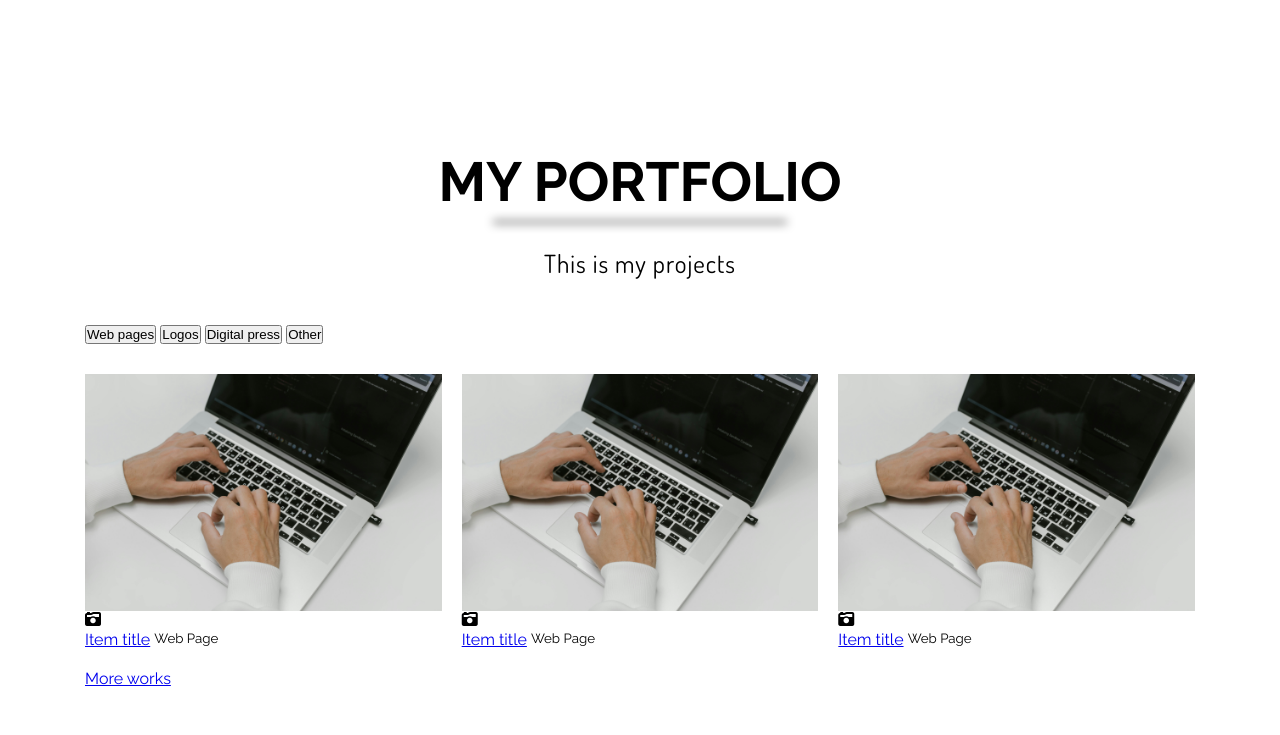
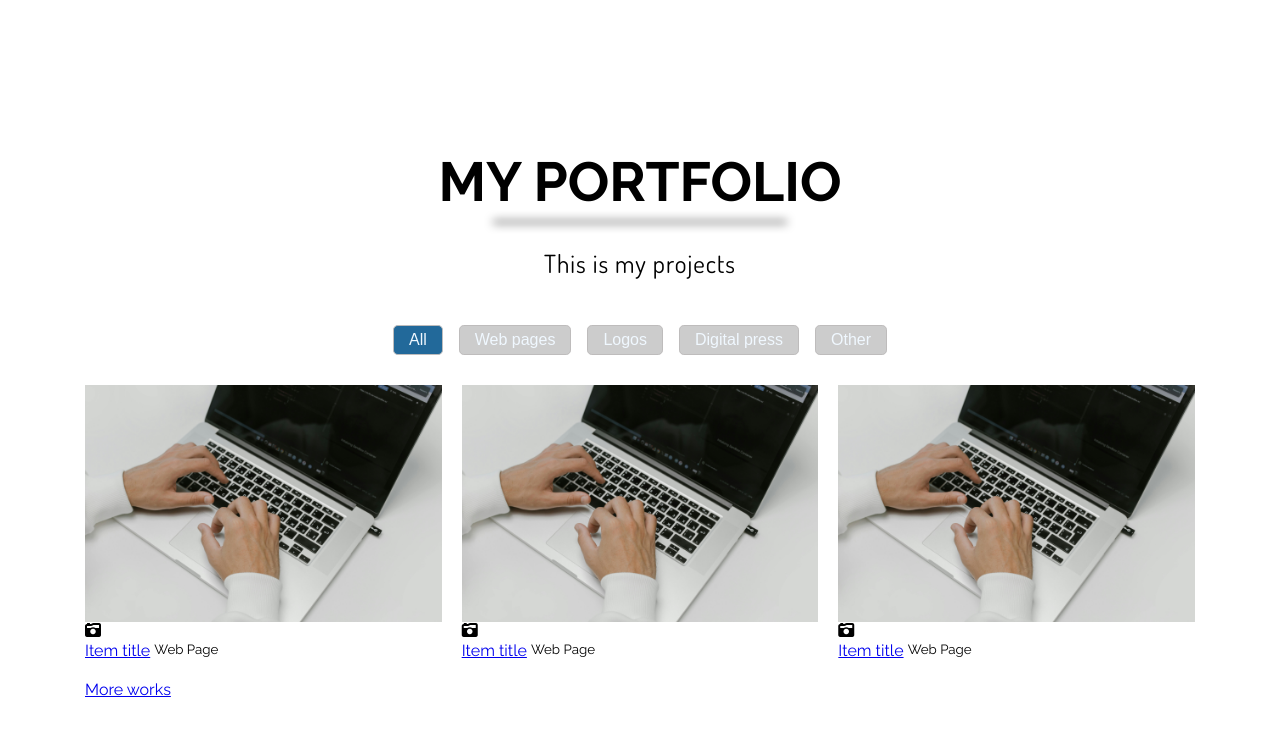
Before and after one commit to simonasablinaite/simonadev-portfolio, a website with bundled scripts: page index.html in a window 1280 px wide. Shown: the part 2313-3048 px from the top of the page. Built offline with nearby package versions, Linux system fonts and the light colour scheme; files whose address does not match are found by name.

Commit message:
Portfolio filter style

```diff
--- a/css/components/gallery.css
+++ b/css/components/gallery.css
@@ -12,15 +12,26 @@
 }
 
 .portfolio > .filter {
+    display: flex;
+    gap: 1rem;
+    justify-content: center;
 }
 
 .portfolio > .filter > .option {
+    padding: 5px 15px;
+    font-size: 16px;
+    border-radius: 0.3rem;
+
+    background: #ccc;
+    color: aliceblue;
+    cursor: pointer;
+    border: 1px solid #bebcbc;
+    transition: all 0.3s;
 }
 
+.portfolio > .filter > .option:hover,
 .portfolio > .filter > .option.active {
-}
-
-.portfolio > .filter > .option:hover {
+    background: #22699a;
 }
 
 .portfolio > .gallery-list {
--- a/index.html
+++ b/index.html
@@ -128,6 +128,7 @@
       <div class="row portfolio-container">
          <div id="portfolio-container" class="col-12 portfolio">
             <div class="filter">
+               <button class="option active">All</button>
                <button class="option">Web pages</button>
                <button class="option">Logos</button>
                <button class="option">Digital press</button>
```
